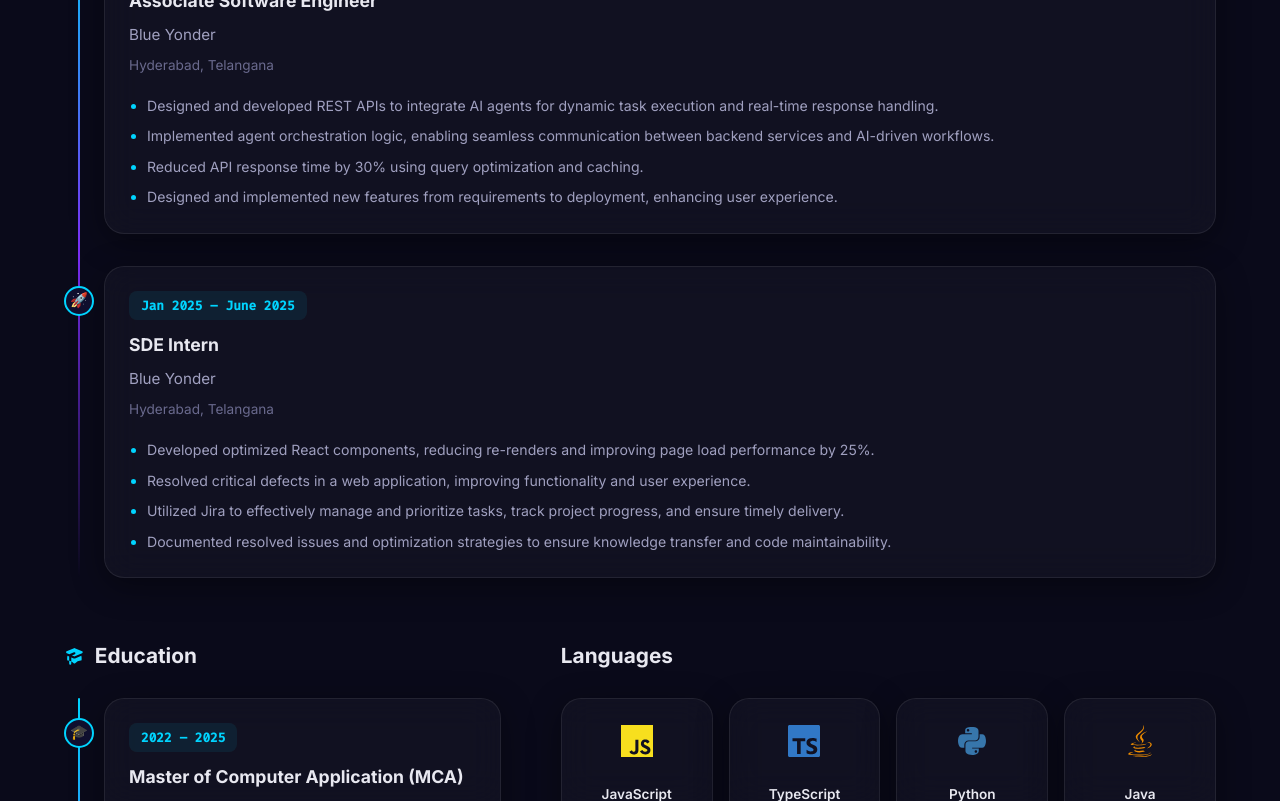
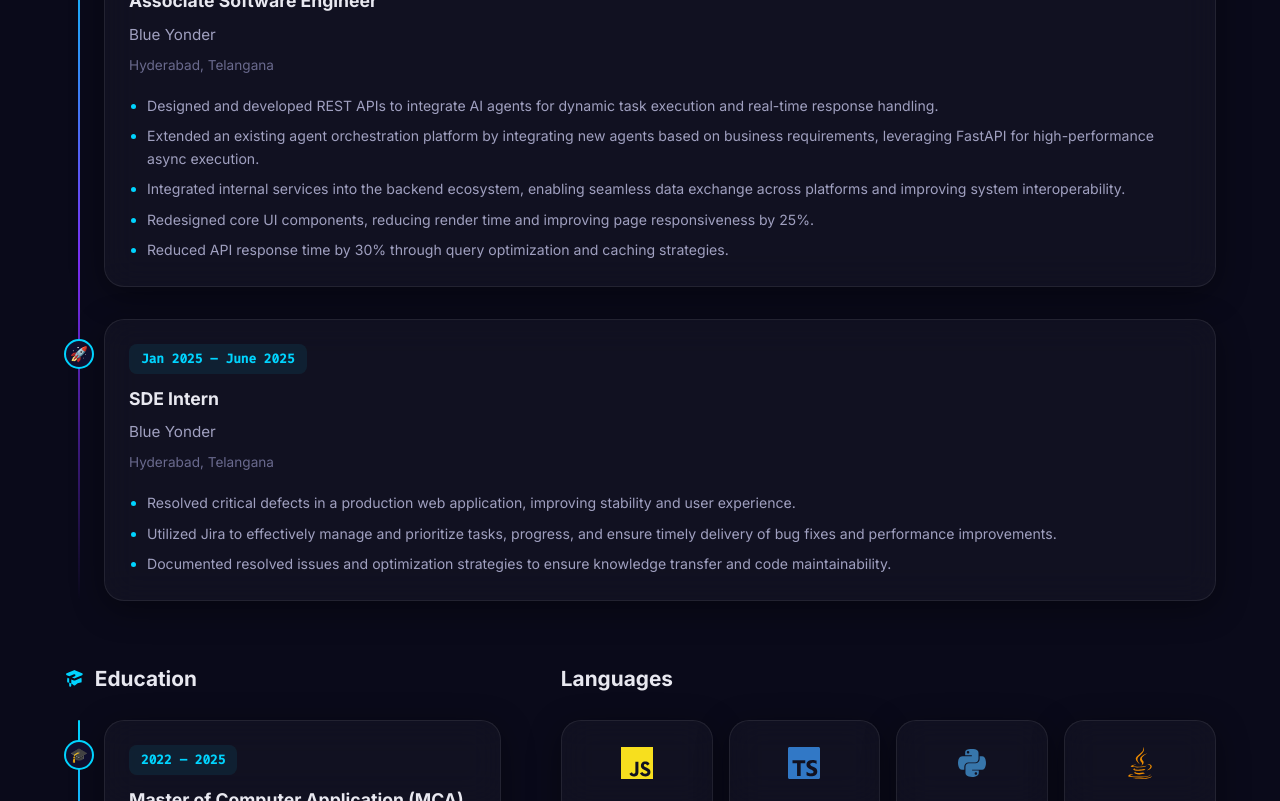
Before and after one commit to Satyamg111/Satyam-Portfolio, a React (Vite) app: page / in a window 1280 px wide. Shown: the part 2660-3461 px from the top of the page. Built offline with nearby package versions, Linux system fonts and the light colour scheme.

Commit message:
update experience section

```diff
--- a/src/components/Education.jsx
+++ b/src/components/Education.jsx
@@ -53,9 +53,10 @@ const experience = [
     year: 'July 2025 – Present',
     points: [
       'Designed and developed REST APIs to integrate AI agents for dynamic task execution and real-time response handling.',
-      'Implemented agent orchestration logic, enabling seamless communication between backend services and AI-driven workflows.',
-      'Reduced API response time by 30% using query optimization and caching.',
-      'Designed and implemented new features from requirements to deployment, enhancing user experience.',
+      'Extended an existing agent orchestration platform by integrating new agents based on business requirements, leveraging FastAPI for high-performance async execution.',
+      'Integrated internal services into the backend ecosystem, enabling seamless data exchange across platforms and improving system interoperability.',
+      'Redesigned core UI components, reducing render time and improving page responsiveness by 25%.',
+      'Reduced API response time by 30% through query optimization and caching strategies.',
     ],
     icon: '💼',
   },
@@ -65,9 +66,8 @@ const experience = [
     location: 'Hyderabad, Telangana',
     year: 'Jan 2025 – June 2025',
     points: [
-      'Developed optimized React components, reducing re-renders and improving page load performance by 25%.',
-      'Resolved critical defects in a web application, improving functionality and user experience.',
-      'Utilized Jira to effectively manage and prioritize tasks, track project progress, and ensure timely delivery.',
+      'Resolved critical defects in a production web application, improving stability and user experience.',
+      'Utilized Jira to effectively manage and prioritize tasks, progress, and ensure timely delivery of bug fixes and performance improvements.',
       'Documented resolved issues and optimization strategies to ensure knowledge transfer and code maintainability.',
     ],
     icon: '🚀',
```
